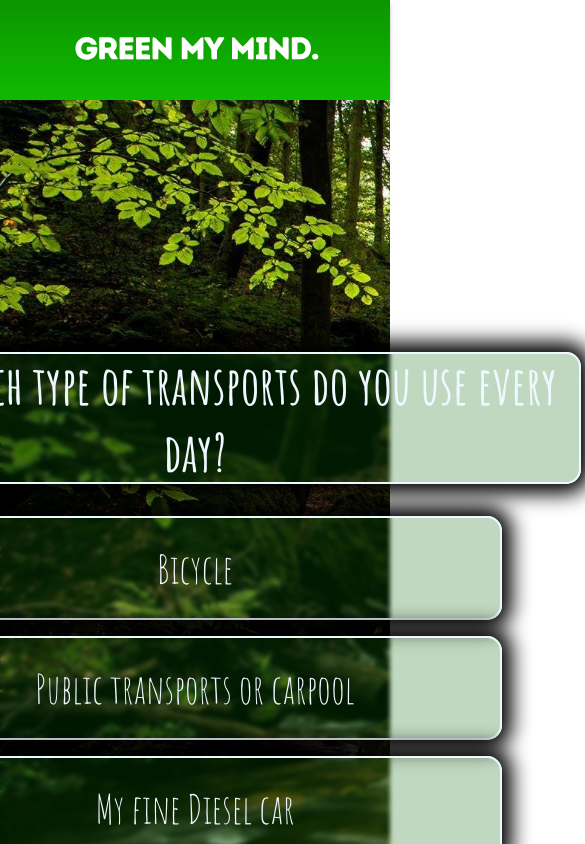
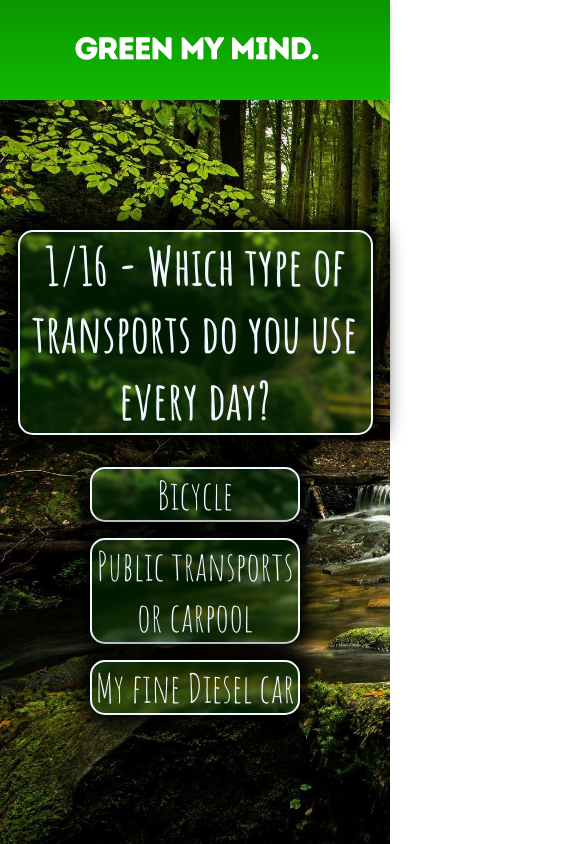
Before and after one commit to fblaizoud/green-my-mind, a React (Vite) app: page /quiz in a window 390 px wide. Both pictures are taken after a click on the button "Start Quiz". Shown: the top 844 px of the page, 585 px wide, since content can reach past the window. Built offline with nearby package versions, Linux system fonts and the light colour scheme.

Commit message:
responsive quiz 2

```diff
--- a/src/sass/_NavBarWithLink.scss
+++ b/src/sass/_NavBarWithLink.scss
@@ -3,7 +3,7 @@
   justify-content: space-between;
   align-items: center;
   height: 100px;
-  width: 100vw;
+  width: 100%;
   background: linear-gradient(
       180deg,
       rgba(0, 0, 0, 0.2) 0%,
--- a/src/sass/_QuizItem.scss
+++ b/src/sass/_QuizItem.scss
@@ -1,11 +1,20 @@
 .quizItem {
+  margin: auto;
   display: flex;
   flex-direction: column;
   justify-content: center;
   align-items: center;
   gap: 2rem;
   width: 80rem;
-  min-height: 120vh;
+  @media screen and (max-width: 1200px) {
+    width: 58rem;
+  }
+  @media screen and (max-width: 1000px) {
+    width: 90%;
+    justify-content: center;
+    margin-top: 2rem;
+    margin-bottom: 2rem;
+  }
   &__question {
     display: flex;
     flex-direction: column;
@@ -24,7 +33,7 @@
     backdrop-filter: blur(2px);
     box-shadow: 0px 0px 20px 10px black;
     @media screen and (max-width: 1000px) {
-      width: 60%;
+      height: auto;
     }
   }
   &__answers {
@@ -35,7 +44,6 @@
     width: 100%;
     @media screen and (max-width: 1000px) {
       flex-direction: column;
-      width: 80%;
       gap: 1rem;
     }
     &__button {
@@ -56,7 +64,7 @@
       @media screen and (max-width: 1000px) {
         width: 60%;
         font-size: 2.5rem;
-        height: 6.5rem;
+        height: auto;
       }
       Link {
         color: aliceblue;
--- a/src/sass/_QuizPage.scss
+++ b/src/sass/_QuizPage.scss
@@ -30,6 +30,7 @@
     gap: 2rem;
     @media screen and (max-width: 1000px) {
       font-size: 3.5rem;
+      width: 75vw;
     }
     button {
       width: 20rem;
```
